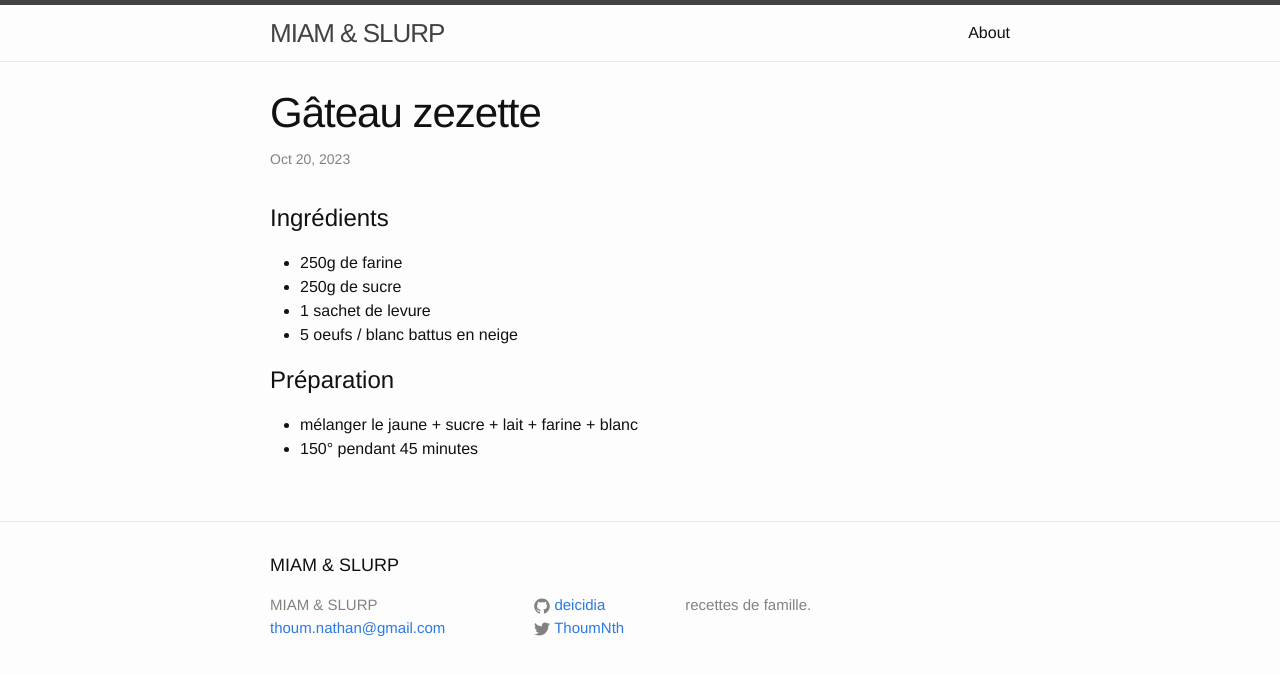
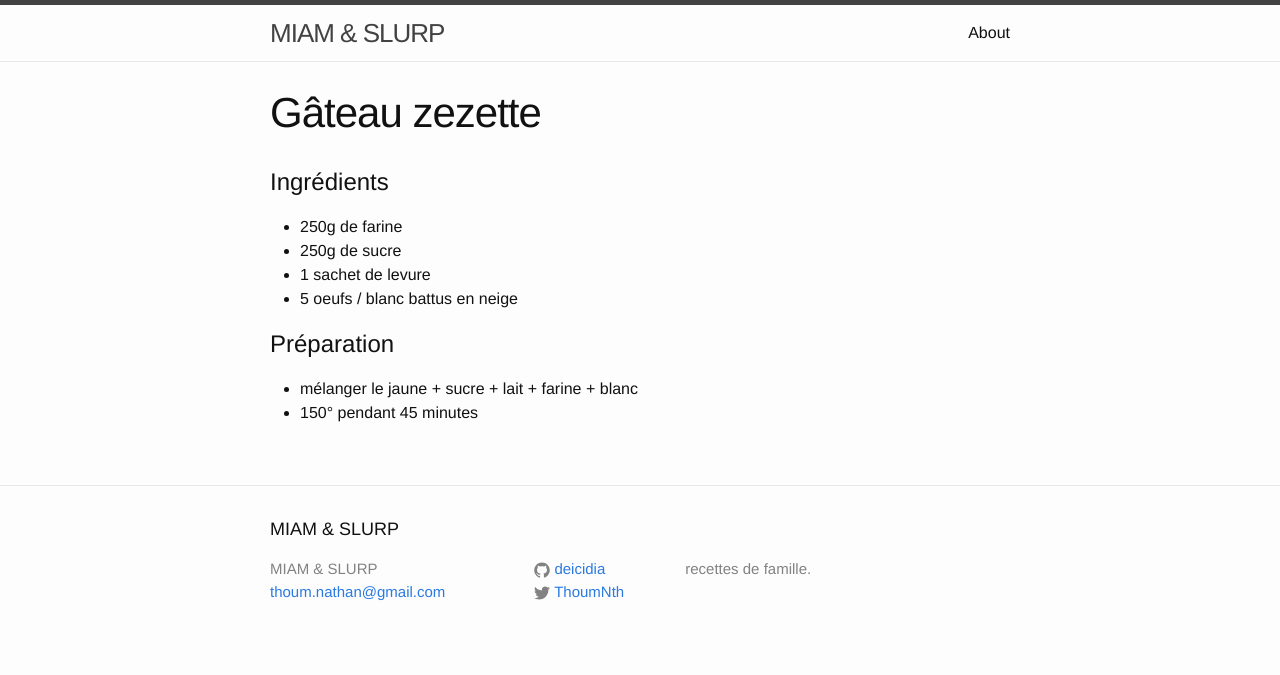
Before and after one commit to DEICIDIA/DEICIDIA.github.io, a Jekyll site: the page built from _posts/2023-10-20-ZEZETTE.md, in a window 1280 px wide. Shown: the top 675 px of the page. Built offline with Jekyll 4.4.1, drawn with Linux system fonts in a browser that asks for light colours.

Commit message:
zouh le time

```diff
--- a/_layouts/post.html
+++ b/_layouts/post.html
@@ -5,7 +5,6 @@
 
   <header class="post-header">
     <h1 class="post-title" itemprop="name headline">{{ page.title }}</h1>
-    <p class="post-meta"><time datetime="{{ page.date | date_to_xmlschema }}" itemprop="datePublished">{{ page.date | date: "%b %-d, %Y" }}</time>{% if page.author %} • <span itemprop="author" itemscope itemtype="http://schema.org/Person"><span itemprop="name">{{ page.author }}</span></span>{% endif %}</p>
   </header>
 
   <div class="post-content" itemprop="articleBody">
```
